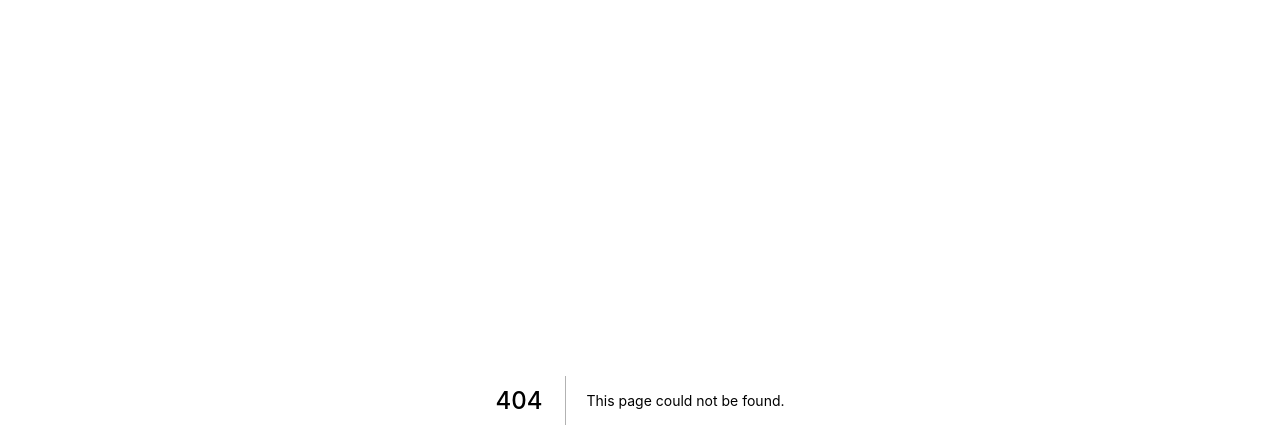
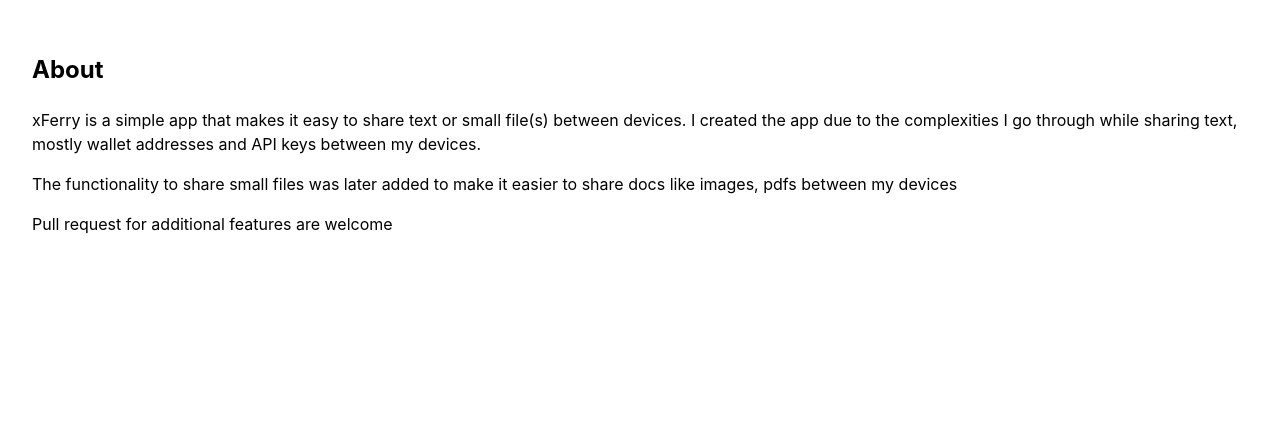
Before and after one commit to YinkaEnoch/noteferry-app, a Next.js app: page /about in a window 1280 px wide. Before the commit this address had no page. Shown: the top 448 px of the page. Built offline with nearby package versions, Linux system fonts and the light colour scheme.

Commit message:
Feat: add about page

```diff
--- /dev/null
+++ b/src/pages/about.js
@@ -0,0 +1,23 @@
+import styles from "Styles/About.module.scss";
+
+const About = () => {
+  return (
+    <main className={styles.main}>
+      <h2>About</h2>
+
+      <p>
+        xFerry is a simple app that makes it easy to share text or small file(s)
+        between devices. I created the app due to the complexities I go through
+        while sharing text, mostly wallet addresses and API keys between my
+        devices.
+      </p>
+      <p>
+        The functionality to share small files was later added to make it easier
+        to share docs like images, pdfs between my devices
+      </p>
+      <p>Pull request for additional features are welcome</p>
+    </main>
+  );
+};
+
+export default About;
--- a/src/pages/note/fetch.js
+++ b/src/pages/note/fetch.js
@@ -1,7 +1,7 @@
 import { useState } from "react";
+import { useRouter } from "next/router";
 import { ValidateNoteTitle } from "Utils/index";
 import styles from "Styles/Note.module.scss";
-import { useRouter } from "next/router";
 
 const FetchNote = () => {
   const [noteTitle, setNoteTitle] = useState("");
--- /dev/null
+++ b/src/styles/About.module.scss
@@ -0,0 +1,4 @@
+.main {
+  padding: 2rem;
+  line-height: 1.5;
+}
```
Also changed, not shown: src/pages/note/create.js (+29 -1 lines).
